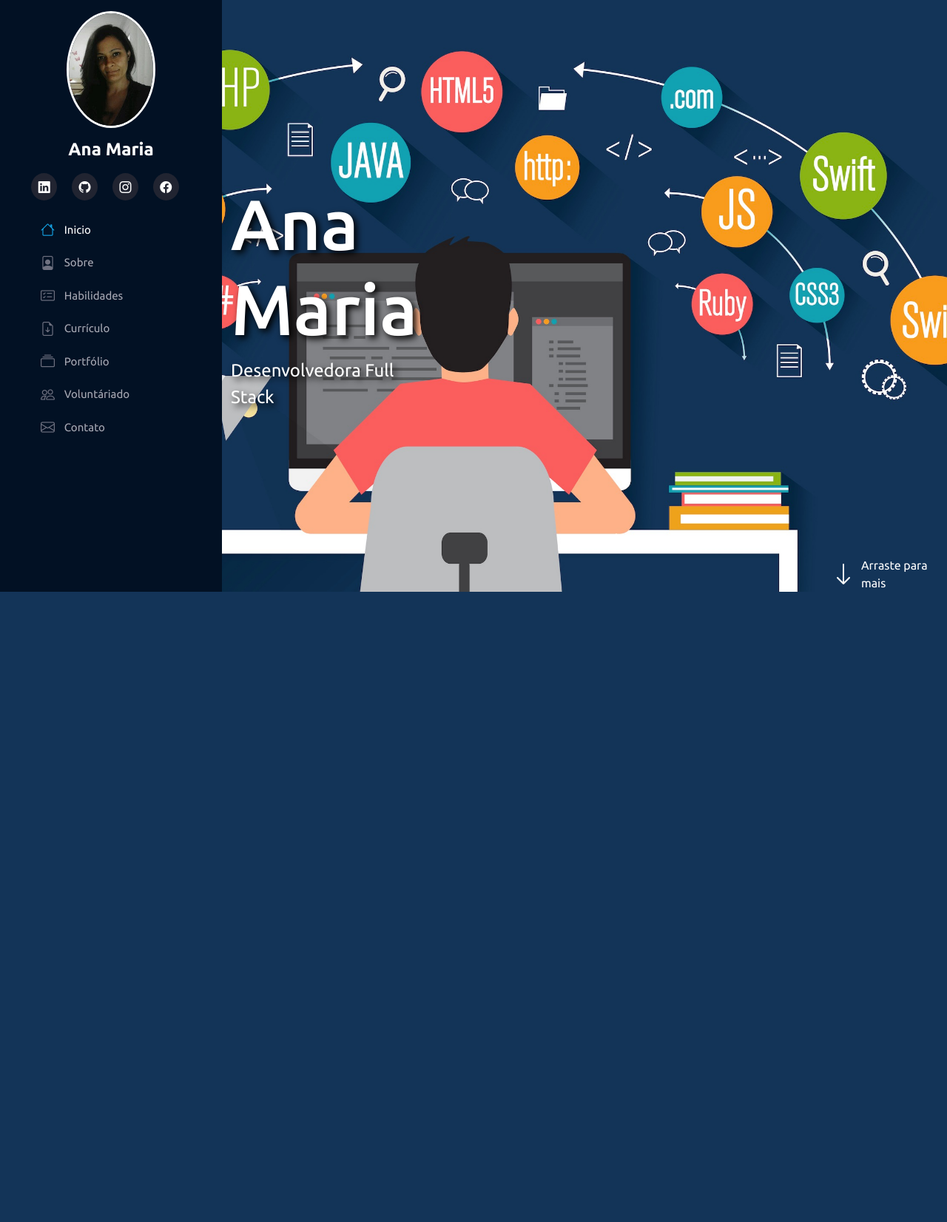
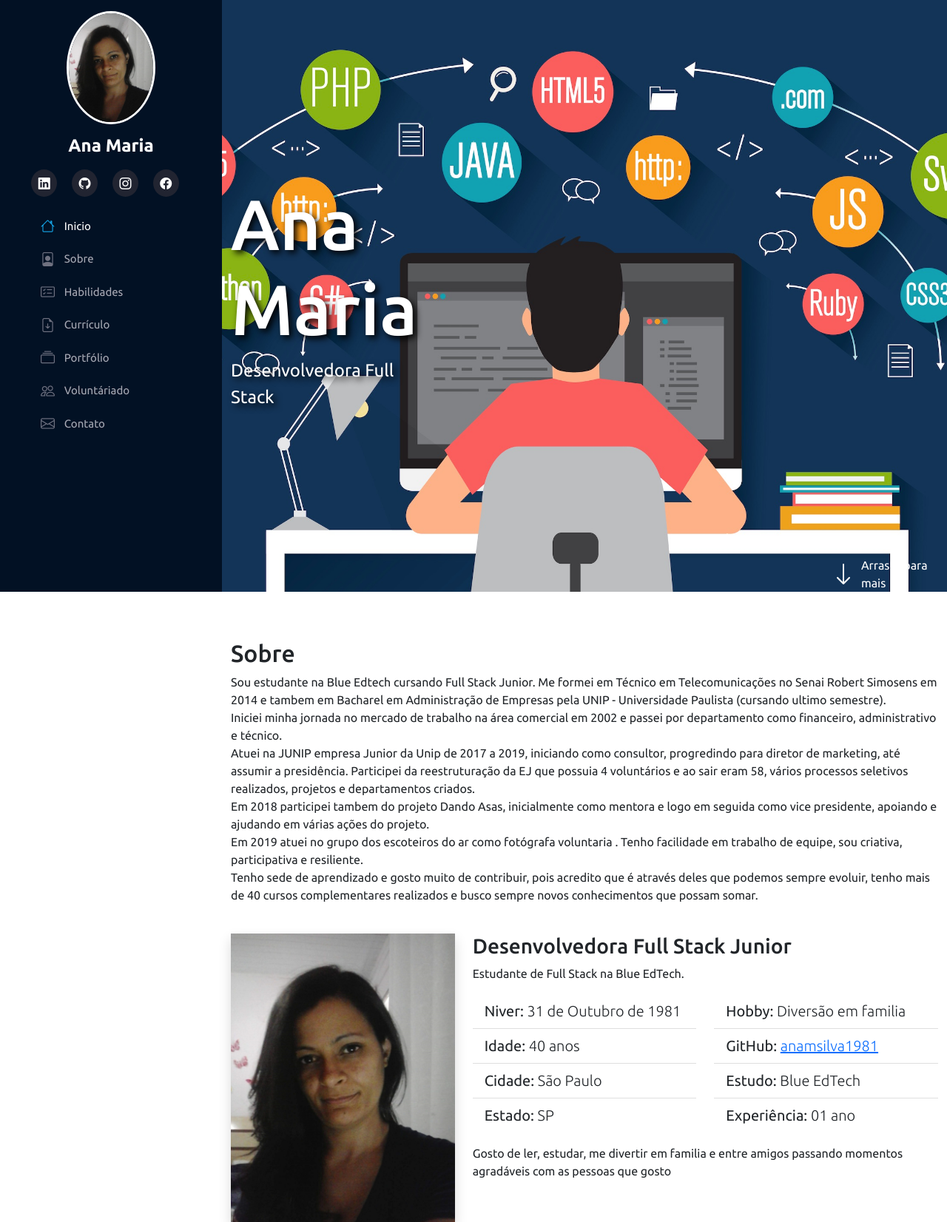
Before and after one commit to anamsilva1981/Devfolio, a Flask app: page / in a window 1280 px wide. Shown: the whole page at 74% size. Before the commit the page ends 800 px from the top, so only its background shows below. Run offline with Flask 2, Linux system fonts and the light colour scheme; some libraries are stand-ins or nearby versions.

Commit message:
commit sobre 05

```diff
--- a/static/style.css
+++ b/static/style.css
@@ -176,3 +176,18 @@ i.menu-mobile{
     }
 
 }
+
+*::-webkit-scrollbar {
+    width: 10px;
+}
+
+*::-webkit-scrollbar-track {
+    width: 12px;
+    box-shadow: inset 0 0 ,3rem #00000050;
+    background-color: #fff;
+}
+
+*::-webkit-scrollbar-thumb {
+    background-color: #252c90;
+
+}
--- a/templates/index.html
+++ b/templates/index.html
@@ -62,10 +62,67 @@
       </div>
     </section>
 
+    <section class="container mt-5" id="sobre">
+      <div class="row w-1000">
+        <div class="col-md-12">
+          <h2 class='pt-3'>Sobre</h2>
+          <p>Sou estudante na Blue Edtech cursando Full Stack Junior. Me formei em Técnico em Telecomunicações no Senai Robert Simosens em 2014 e tambem em Bacharel em Administração de Empresas pela UNIP - Universidade Paulista (cursando ultimo semestre). </br>
+            Iniciei minha jornada no mercado de trabalho na área comercial em 2002 e passei por departamento como financeiro, administrativo e técnico.</br>
+            Atuei na JUNIP empresa Junior da Unip de 2017 a 2019, iniciando como consultor, progredindo para diretor de marketing, até assumir a presidência. Participei da reestruturação da EJ que possuia 4 voluntários e ao sair eram 58, vários processos seletivos realizados, projetos e departamentos criados.</br>
+            Em 2018 participei tambem do projeto Dando Asas, inicialmente como mentora e logo em seguida como vice presidente, apoiando e ajudando em várias ações do projeto.</br>
+            Em 2019 atuei no grupo dos escoteiros do ar como fotógrafa voluntaria .
+            Tenho facilidade em trabalho de equipe, sou criativa, participativa e resiliente.</br>
+            Tenho sede de aprendizado e gosto muito de contribuir, pois acredito que é através deles que podemos sempre evoluir, tenho mais de 40 cursos complementares realizados e busco sempre novos conhecimentos que possam somar.</p>
+        </div>
+
+      </div>
+
+      <div class="row mt-4" >
+        <div class="col-md-4">
+          <img class="img-fluid shadow" src="../static/img/ana-perfil.jpg" alt="Foto da Ana Maria">
+        </div>
+
+        <div class="col-md-8">
+          <h3>Desenvolvedora Full Stack Junior</h3>
+          <p>Estudante de Full Stack na Blue EdTech.</p>
+
+          <div class="row mt-3 mb-3">
+            <div class="col-md-6">
+              <ul class="list-group list-group-flush fs-5">
+                <li class="list-group-item">Niver: <span class="fw-lighter">31 de Outubro de 1981</span> </li>
+                <li class="list-group-item">Idade: <span class="fw-lighter">40 anos</span> </li>
+                <li class="list-group-item">Cidade: <span class="fw-lighter">São Paulo</span> </li>
+                <li class="list-group-item">Estado: <span class="fw-lighter">SP</span> </li>
+
+              </ul>
+            </div>
+
+            <div class="col-md-6">
+              <ul class="list-group list-group-flush fs-5">
+                <li class="list-group-item">Hobby: <span class="fw-lighter">Diversão em familia</span> </li>
+                <li class="list-group-item">GitHub: <a href="https://github.com/anamsilva1981" target="_blank" class="fw-lighter">anamsilva1981</a></li>
+                <li class="list-group-item">Estudo: <span class="fw-lighter">Blue EdTech</span> </li>
+                <li class="list-group-item">Experiência: <span class="fw-lighter">01 ano</span> </li>
+              </ul>
+            </div>
+          </div>
+
+          <p>Gosto de ler, estudar, me divertir em familia e entre amigos passando momentos agradáveis com as pessoas que gosto</p>
+
+
+
+        </div>
+
+      </div>
+
+    </section>
+
+
   </main>
 
   <script src="..//static/bootstrap/js/bootstrap.bundle.min.js"></script>
   <script src="../static/script.js"></script>
 
+
 </body>
 </html>
```
Also changed, not shown: static/img/ana-perfil.jpg.
